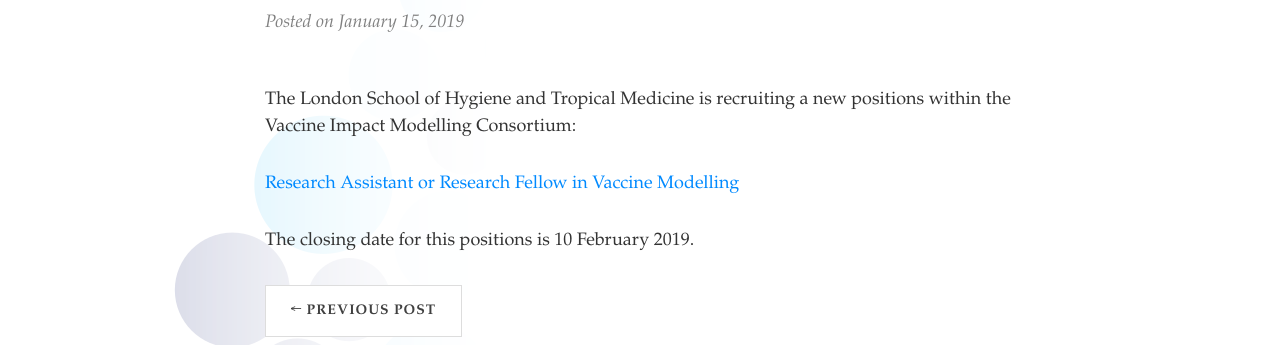
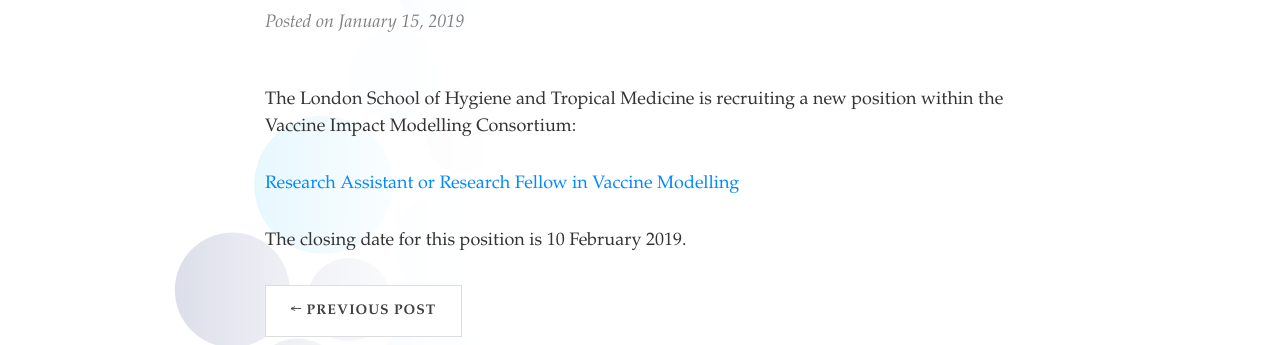
Before and after one commit to vimchub/vaccineimpact, a Jekyll site: the page built from _posts/2019-01-15-LSHTM-Research-Assistant-in-Vaccine-Modelling.md, in a window 1280 px wide. Shown: the part 329-674 px from the top of the page. Built offline with Jekyll 4.4.1, drawn with Linux system fonts in a browser that asks for light colours; nearby versions of some CDN libraries.

Commit message:
Update 2019-01-15-LSHTM-Research-Assistant-in-Vaccine-Modelling.md

```diff
--- a/_posts/2019-01-15-LSHTM-Research-Assistant-in-Vaccine-Modelling.md
+++ b/_posts/2019-01-15-LSHTM-Research-Assistant-in-Vaccine-Modelling.md
@@ -2,8 +2,8 @@
 title: New Research Assistant or Research Fellow in Vaccine Modelling position at LSHTM - closing date Sunday 10 Feb 2019
 ---
 
-The London School of Hygiene and Tropical Medicine is recruiting a new positions within the Vaccine Impact Modelling Consortium:
+The London School of Hygiene and Tropical Medicine is recruiting a new position within the Vaccine Impact Modelling Consortium:
 
 [Research Assistant or Research Fellow in Vaccine Modelling](https://jobs.lshtm.ac.uk/Vacancy.aspx?ref=EPH-IDE-2018-45-R)
 
-The closing date for this positions is 10 February 2019.
+The closing date for this position is 10 February 2019.
```
